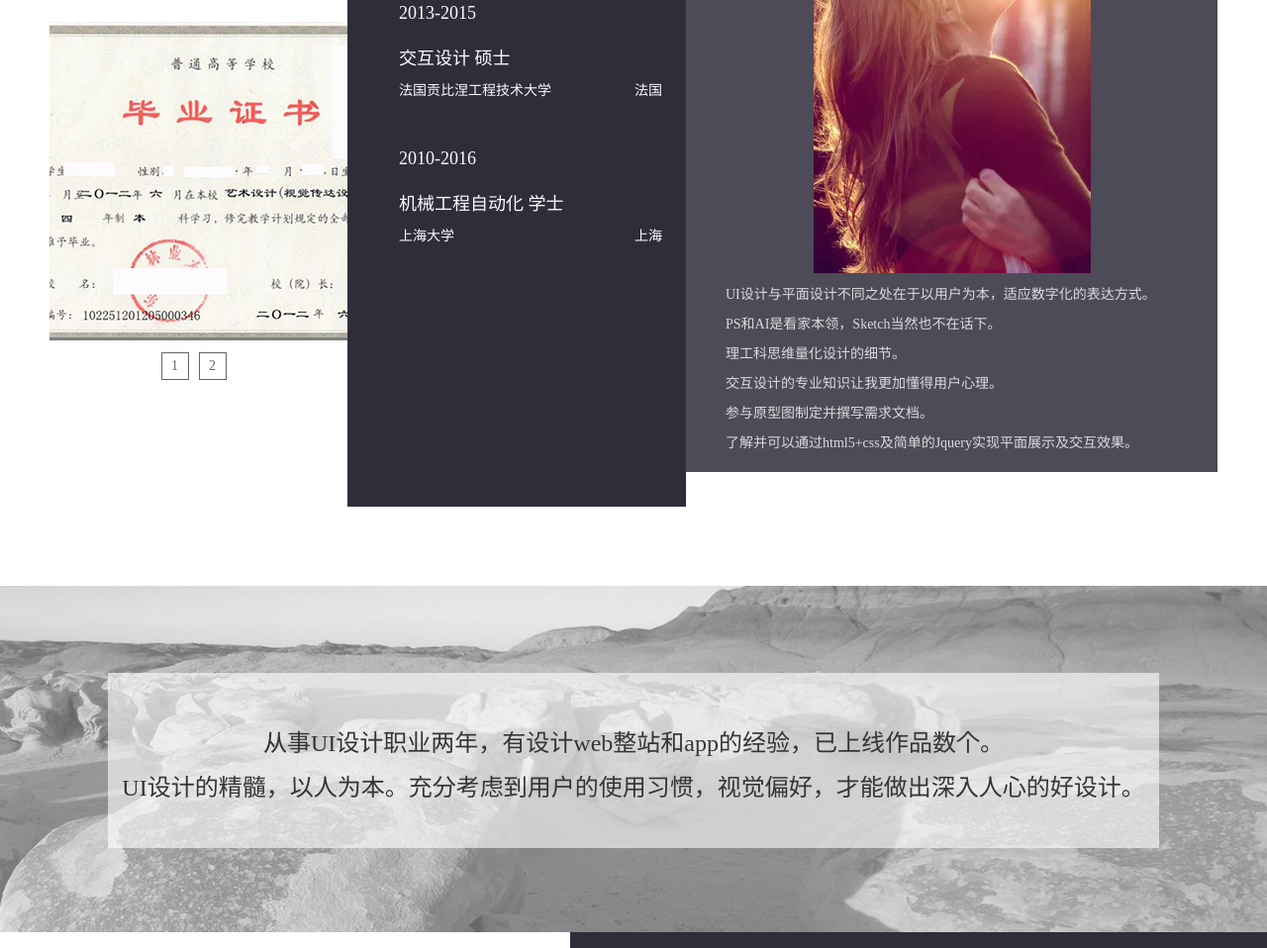
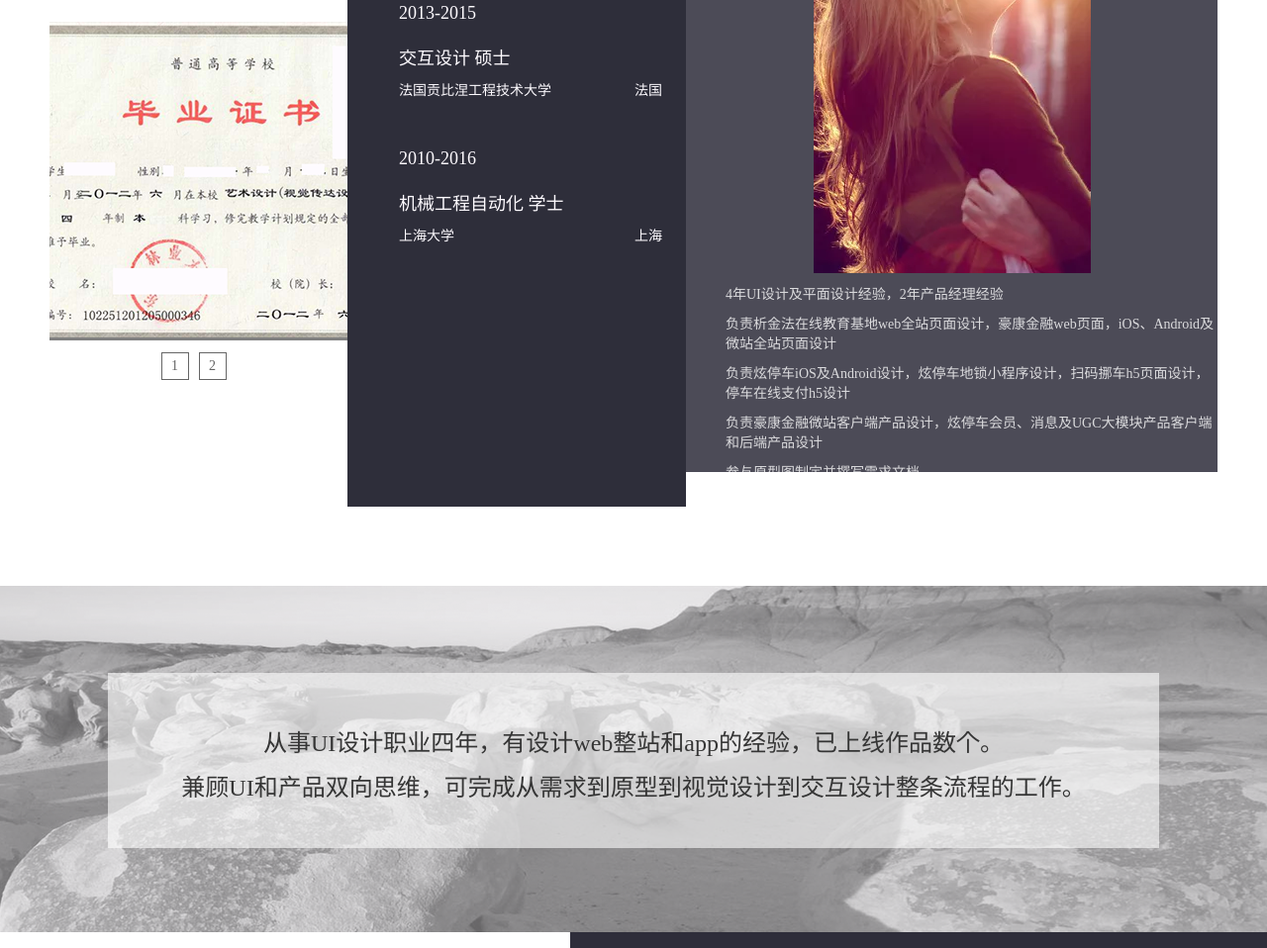
Before and after one commit to luovayne8/luovayne8.github.io, a plain HTML site: page index.html in a window 1280 px wide. Shown: the part 702-1660 px from the top of the page at 99% size. Drawn offline with nearby package versions, Linux system fonts and the light colour scheme.

Commit message:
Update index.html

```diff
--- a/index.html
+++ b/index.html
@@ -59,10 +59,10 @@
                     <img src="images/imgphoto.png" alt="">
                 </div>
                 <ul>
-                    <li>UI设计与平面设计不同之处在于以用户为本，适应数字化的表达方式。</li>
-                    <li>PS和AI是看家本领，Sketch当然也不在话下。</li>
-                    <li>理工科思维量化设计的细节。</li>
-                    <li>交互设计的专业知识让我更加懂得用户心理。</li>
+                    <li>4年UI设计及平面设计经验，2年产品经理经验</li>
+                    <li>负责析金法在线教育基地web全站页面设计，豪康金融web页面，iOS、Android及微站全站页面设计</li>
+                    <li>负责炫停车iOS及Android设计，炫停车地锁小程序设计，扫码挪车h5页面设计，停车在线支付h5设计</li>
+                    <li>负责豪康金融微站客户端产品设计，炫停车会员、消息及UGC大模块产品客户端和后端产品设计</li>
                     <li>参与原型图制定并撰写需求文档。</li>
                     <li>了解并可以通过html5+css及简单的Jquery实现平面展示及交互效果。</li>
                 </ul>
@@ -74,8 +74,8 @@
     <div id="work">
         <div class="work_top">
             <div class="work_text">
-                <p class="text">从事UI设计职业两年，有设计web整站和app的经验，已上线作品数个。</p>
-                <p>UI设计的精髓，以人为本。充分考虑到用户的使用习惯，视觉偏好，才能做出深入人心的好设计。</p>
+                <p class="text">从事UI设计职业四年，有设计web整站和app的经验，已上线作品数个。</p>
+                <p>兼顾UI和产品双向思维，可完成从需求到原型到视觉设计到交互设计整条流程的工作。</p>
             </div>
         </div>
         <div class="work_cont">
@@ -109,7 +109,8 @@
     <div id="exp">
         <div class="exp_top">
             <div class="exp_text">
-                <p class="exp_text1">2017.3-NOW 上海豪康金服股份有限公司 运营管理部 UI设计师/产品专员</p>
+                <p class="exp_text1">2018.5-now 上海乐停科技有限公司 研发部 设计主管/产品经理</p>
+                <p>2017.3-2018.1 上海豪康金服股份有限公司 运营管理部 UI设计师/产品专员</p>
                 <p>2016.7-2017.3 上海相誉网络科技股份有限公司 研发部 UI设计师</p>
                 <p>2015.1-2015.10 法国应用技术学院 市场部 Web设计师</p>
             </div>
```
